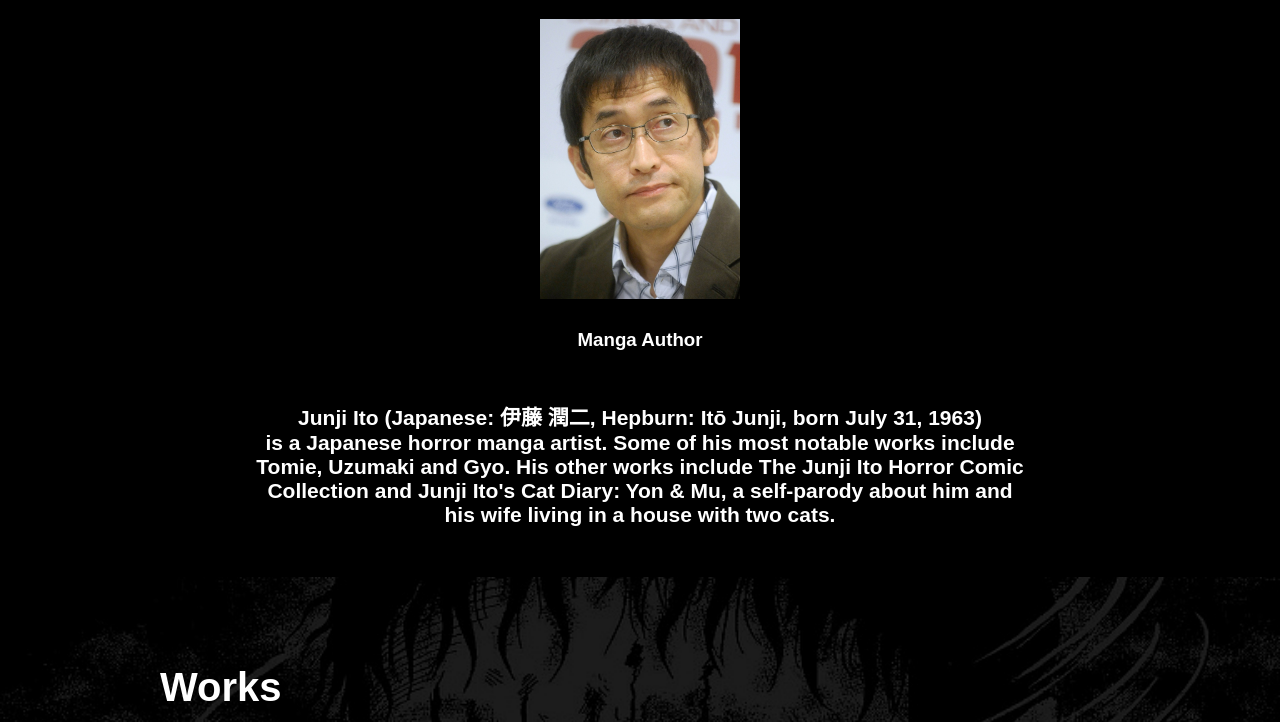
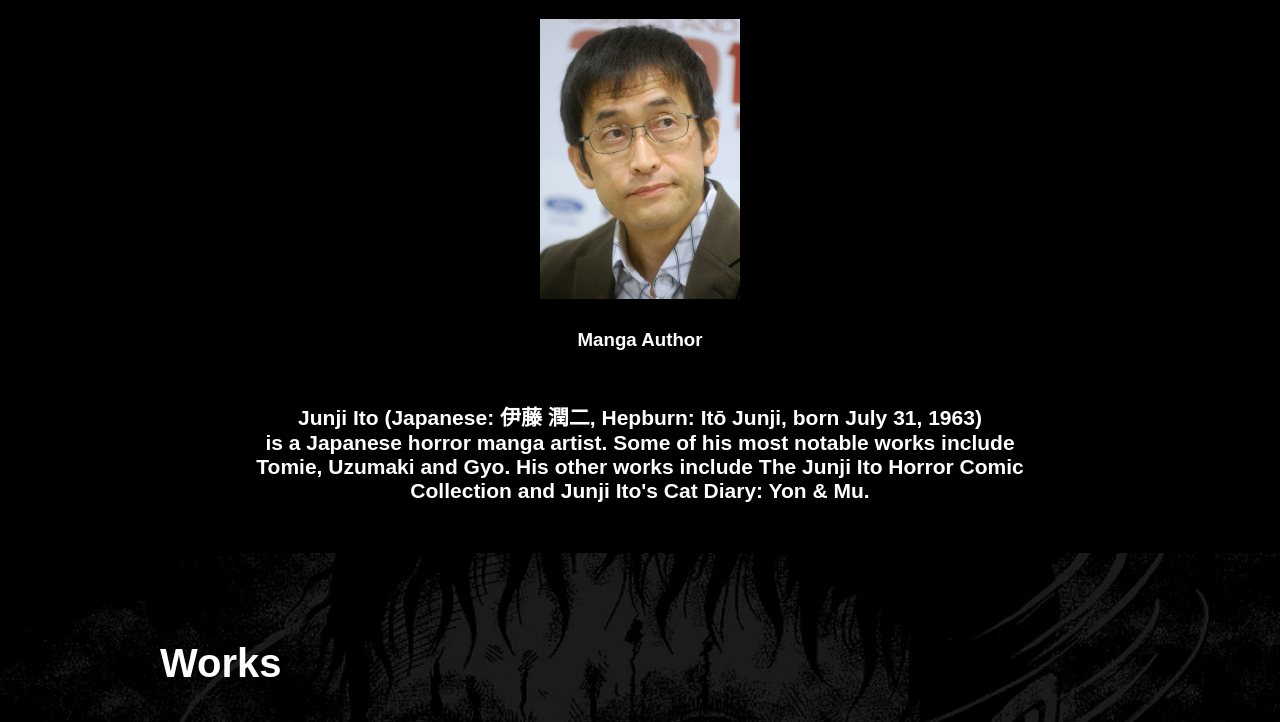
Before and after one commit to davi-ldf/project-Tribute-LandingPage, a plain HTML site: page index.html in a window 1280 px wide. Shown: the part 78-800 px from the top of the page. Drawn offline with Linux system fonts and the light colour scheme.

Commit message:
Update index.html

```diff
--- a/index.html
+++ b/index.html
@@ -19,7 +19,7 @@
             <br>
         </div>
         <div class="container3">
-            <p>Junji Ito (Japanese: 伊藤 潤二, Hepburn: Itō Junji, born July 31, 1963) <br> is a Japanese horror manga artist. Some of his most notable works include Tomie, Uzumaki and Gyo. His other works include The Junji Ito Horror Comic Collection and Junji Ito's Cat Diary: Yon & Mu, a self-parody about him and his wife living in a house with two cats.</p>
+            <p>Junji Ito (Japanese: 伊藤 潤二, Hepburn: Itō Junji, born July 31, 1963) <br> is a Japanese horror manga artist. Some of his most notable works include Tomie, Uzumaki and Gyo. His other works include The Junji Ito Horror Comic Collection and Junji Ito's Cat Diary: Yon & Mu.</p>
         </div>
         <section id="banner">
             <div class="banner-content">
```
